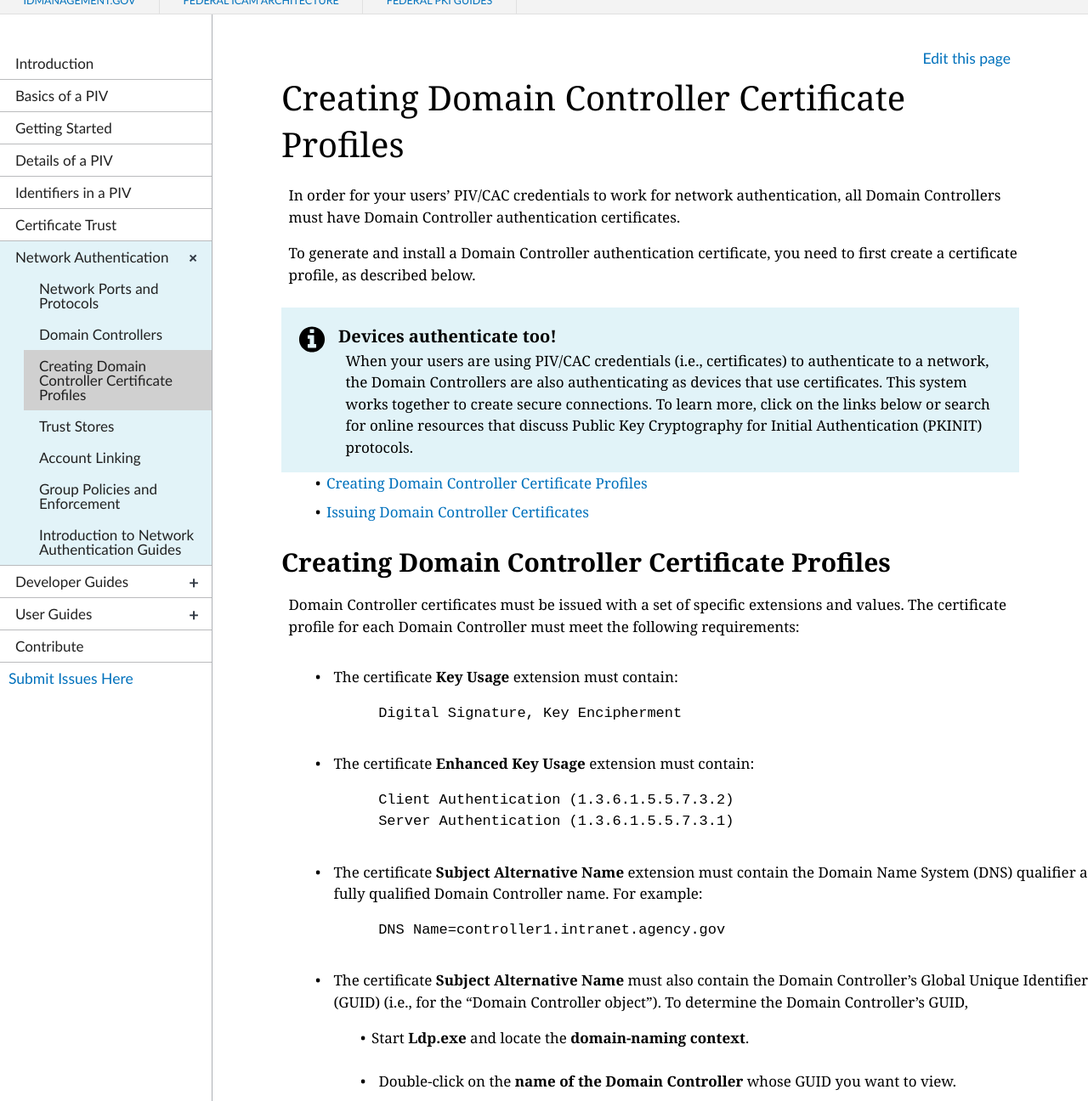
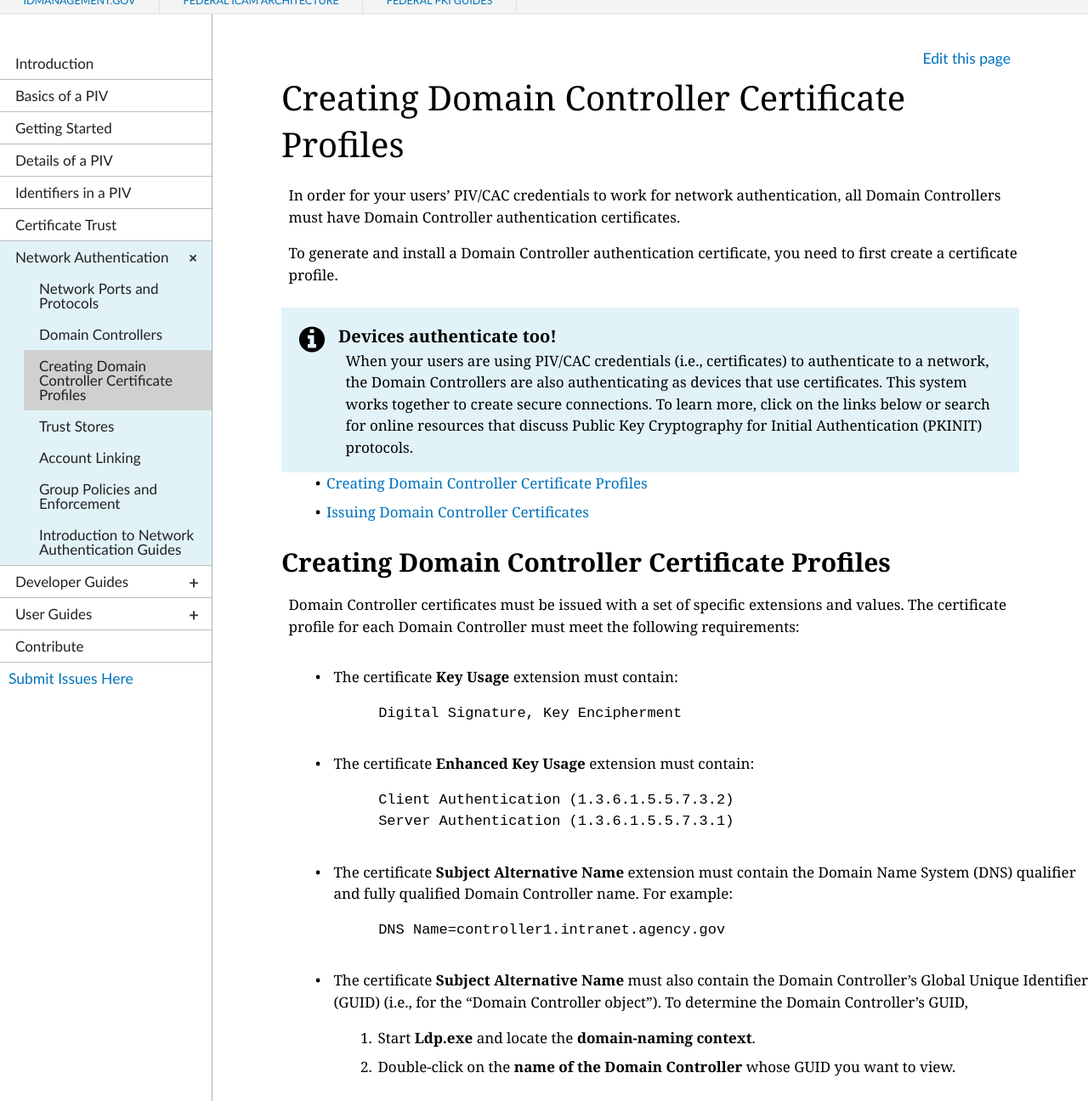
Before and after one commit to GSA/piv-guides, a Jekyll site: the page built from _networkconfig/2a_newdc-3.md, in a window 1280 px wide and 1400 px high, cut to the strip 104-1400 px from the top of the window. Shown: the whole strip at 85% size. Built offline with Jekyll 4.4.1, drawn with Linux system fonts in a browser that asks for light colours; nearby versions of some CDN libraries; some of the changed text lies outside the part shown.

Commit message:
Create 2a_newdc-3.md

```diff
--- a/_networkconfig/2a_newdc-3.md
+++ b/_networkconfig/2a_newdc-3.md
@@ -6,16 +6,16 @@
 ---
 In order for your users' PIV/CAC credentials to work for network authentication, all Domain Controllers must have Domain Controller authentication certificates. <!--This type of certificate is for a Certification Authority? Should say that here.-->
 
-To generate and install a Domain Controller authentication certificate, you need to first create a certificate profile, as described below.
+To generate and install a Domain Controller authentication certificate, you need to first create a certificate profile.
 
 {% include alert-info.html heading = "Devices authenticate too!" content="When your users are using PIV/CAC credentials (i.e., certificates) to authenticate to a network, the Domain Controllers are also authenticating as devices that use certificates. This system works together to create secure connections. To learn more, click on the links below or search for online resources that discuss Public Key Cryptography for Initial Authentication (PKINIT) protocols." %}
 
 * [Creating Domain Controller Certificate Profiles](#creating-domain-controller-certificate-profiles)
 * [Issuing Domain Controller Certificates](#issuing-domain-controller-certificates)
 
-## Creating Domain Controller Certificate Profiles <!--Are profiles are being created here? "Created" is never used in this section. Shouldn't the Certification Authority nature of the certificate be mentioned here?-->
+## Creating Domain Controller Certificate Profiles <!--Are profiles are being created here? "Created" is never used in this section. Should Certification Authority be mentioned here somewhere?-->
 
-Domain Controller certificates must be issued with a set of specific extensions and values. The certificate profile for each Domain Controller must meet the following requirements: <!--What actions is the system administrator taking to create a profile? This gives information, but doesn't give any instructions.-->
+Domain Controller certificates must be issued with a set of specific extensions and values. The certificate profile for each Domain Controller must meet the following requirements: <!--What actions is the system administrator taking to create the profile? This gives information but nearly no instructions.-->
 
 - The certificate **Key Usage** extension must contain:
 
```
Also changed, not shown: other parts of _networkconfig/2a_newdc-3.md (+4 -4 lines).
